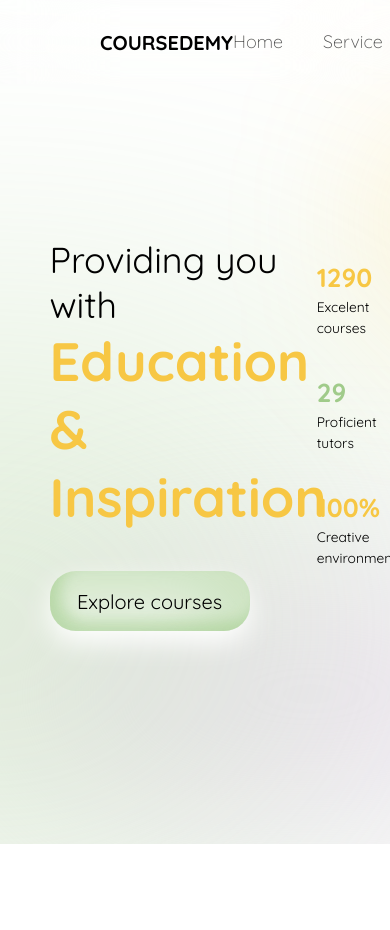
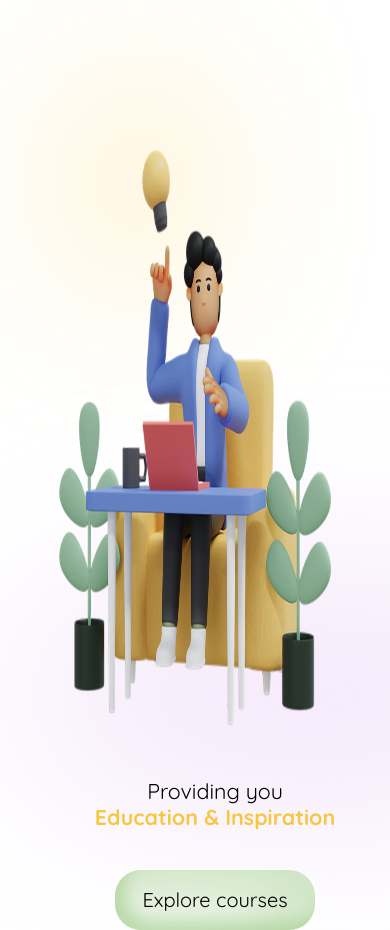
Before and after one commit to rnimisha/e-learning, a React (Create React App) app: page / in a window 390 px wide. Shown: the top 930 px of the page. Before the commit the page ends 844 px from the top, so only its background shows below. Built offline with nearby package versions, Linux system fonts and the light colour scheme.

Commit message:
banner media query

```diff
--- a/src/Components/Banner/Banner.js
+++ b/src/Components/Banner/Banner.js
@@ -9,20 +9,26 @@ import { motion } from "framer-motion"
 const Banner = () => {
 
     const leftSideVariant = {
-        whileInView :{
-            x : [-100, 0],
+        initial : {
+            opacity : 0
+        },
+        animate :{
+            opacity : 1,
             transition: {
+                delay : 0.5,
                 duration : 0.5,
-                ease: 'easeInOut'
             }
         }
     }
     const bottomVariant ={
-        whileInView :{
-            y : [100, 0],
+        initial :{
+            x : -540
+        },
+        animate :{
+            x : 0,
             transition: {
                 duration : 0.5,
-                ease: 'easeInOut'
+                ease: 'easeInOut',
             }
         }
     }
@@ -30,17 +36,17 @@ const Banner = () => {
     return (
         <div className='banner-container'>
             <div className="banner-left">
-                <motion.span variants={leftSideVariant} whileInView="whileInView">Providing you with </motion.span>
-                <motion.span variants={leftSideVariant} whileInView="whileInView">Education & Inspiration</motion.span>
+                <motion.span variants={bottomVariant} initial="initial" animate = "animate">Providing you</motion.span>
+                <motion.span variants={bottomVariant} initial="initial" animate = "animate">Education & Inspiration</motion.span>
                 {/* <p>Discover best psrograms built with industry experts</p> */}
 
-                <motion.button variants={bottomVariant} whileInView="whileInView" className='btn'>Explore courses</motion.button>
+                <motion.button variants={bottomVariant} initial="initial" animate = "animate" className='btn'>Explore courses</motion.button>
                 <div className="aura-effect effect-pos1"></div>
             </div>
 
             <div className="banner-right">
                 <div className="banner-img-container">
-                    <motion.img src={mainimg} alt="mainbanner" variants={bottomVariant} whileInView="whileInView"/>
+                    <motion.img src={mainimg} alt="mainbanner" variants={leftSideVariant} initial="initial" animate = "animate"/>
                     <motion.div
                     whileInView ={{scale : [0,1]}}
                     transition = {{duration : 1 , delay : 1, ease : 'easeInOut'}}
--- a/src/Components/Banner/banner.css
+++ b/src/Components/Banner/banner.css
@@ -18,12 +18,12 @@
 
 .banner-left>:nth-child(1)
 {
-    font-size: 1.8rem;
+    font-size: 4vw;
 }
 
 .banner-left>:nth-child(2)
 {
-    font-size: 2.7rem;
+    font-size: 4vw;
     font-weight: 700;
     color: #f7c744;
 
@@ -51,8 +51,8 @@
 
 }
 .banner-img-container>img{
-    min-width: 60%;
-    min-height: 60%;
+    min-width: 65%;
+    min-height: 65%;
     max-width: 95%;
     max-height: 95%;
 }
@@ -108,3 +108,103 @@
     left: 10px;
     filter: blur(90px);
 }
+
+@media only screen and (max-width: 1000px) {
+
+    .banner-mini-info{
+        flex: 0;
+        display: none;
+    }
+}
+@media only screen and (max-width: 890px) {
+
+
+    .banner-container{
+        width: 100%;
+        margin-left: 0 ;
+        display: inline-flex;
+        justify-content: center;
+        align-items: center;
+    }
+
+    .banner-left{
+        margin-left: 2rem;
+        margin-top: 1rem;
+        flex: 1;
+        width: 20vw;
+    }
+
+
+    .banner-right{
+        flex: 2;
+        display: block;
+    }
+
+    .banner-mini-info{
+        flex: 0;
+        display: none;
+    }
+
+    .banner-img-container{
+        display: flex;
+        justify-content: center;
+        position: relative;
+
+    }
+    .banner-img-container>img{
+        max-width: 80%;
+        max-height: 80%;
+    }
+
+}
+
+@media only screen and (max-width: 600px) {
+
+    .banner-container{
+        margin-left: 0 ;
+        display: flex;
+        justify-items: center;
+        flex-direction: column-reverse;
+        margin-top: 15vh;
+    }
+
+    .banner-left{
+        width: 100vw;
+        margin-left: 2rem;
+        margin-top: 1rem;
+        justify-content: center;
+        align-items: center;
+    }
+
+
+    .banner-right{
+        /* margin : 100px; */
+        width: 100vw;
+        height: 90vh;
+    }
+
+    .banner-img-container{
+        display: flex;
+        justify-content: center;
+        position: relative;
+
+    }
+    .banner-img-container>img{
+        width: 80vw;
+        height: 80vh;
+    }
+
+    .banner-left>:nth-child(1)
+    {
+        font-size: 5.5vw;
+    }
+    .banner-left>:nth-child(2)
+    {
+        font-size: 5.5vw;
+    }
+    .btn{
+        width: 10rem;
+        height: 3rem;
+        font-size: 1rem;
+    }
+}
--- a/src/Components/MiniInfo/MiniInfo.js
+++ b/src/Components/MiniInfo/MiniInfo.js
@@ -6,9 +6,14 @@ import { motion } from "framer-motion"
 const MiniInfo = ({number, text1, text2, id}) => {
 
   const rightSideVariant ={
-    whileInView :{
-        x : [200, 0],
+
+    initial :{
+      x : 400
+    },
+    animate :{
+        x : 0,
         transition: {
+          delay :1.5,
             duration : 0.5,
             ase: 'easeInOut'
 
@@ -17,7 +22,7 @@ const MiniInfo = ({number, text1, text2, id}) => {
   }
 
   return (
-    <motion.div className='mini-info-container' variants={rightSideVariant} whileInView="whileInView">
+    <motion.div className='mini-info-container' variants={rightSideVariant} initial="initial" animate = "animate">
         <span style= {{color : id === '0' ? '#a0cb8a' : '#F7C744'}}>{number}</span>
         <span>{text1}</span>
         <span>{text2}</span>
--- a/src/Components/MiniInfo/mini-info.css
+++ b/src/Components/MiniInfo/mini-info.css
@@ -9,12 +9,14 @@
 
 .mini-info-container>:nth-child(1)
 {
-    font-size: 1.3rem;
+    font-size: 2vw;
     font-weight: 700;
 }
 
 .mini-info-container>:nth-child(2),
 .mini-info-container>:nth-child(3)
 {
-    font-size: 0.69rem;
+    font-size: 1vw;
+    line-height: -2px;
+    color: #505050;
 }
--- a/src/Components/Navbar/navbar.css
+++ b/src/Components/Navbar/navbar.css
@@ -1,13 +1,13 @@
+@supports ((-webkit-backdrop-filter: none) or (backdrop-filter: none)){
 .navigation{
     height: 10vh;
     width: 100%;
     display: flex;
     justify-content: space-around;
     padding: 1.5rem 0rem 2rem;
-    backdrop-filter: blur(50px);
     -webkit-backdrop-filter: blur(50px);
-}
-
+    backdrop-filter: blur(5px);
+}}
 .nav-logo{
     flex: 2;
     display: flex;
@@ -33,3 +33,9 @@
     cursor: pointer;
     color: #505050;
 }
+
+@media only screen and (max-width: 768px) {
+    .navigation{
+        display: none;
+    }
+}
--- a/src/index.css
+++ b/src/index.css
@@ -7,20 +7,21 @@
   box-sizing: border-box;
   margin: 0;
   padding: 0;
+  scroll-behavior: smooth;
 }
 
-.btn{
+@supports ((-webkit-backdrop-filter: none) or (backdrop-filter: none)){.btn{
   width: 10rem;
   height: 3rem;
   border-radius: 20px;
   border: none;
   /* background-color: #A0CB8A; */
+  -webkit-backdrop-filter: blur(5px);
   backdrop-filter: blur(5px);
-  -webkit-backdrop-filter: blur(5px);
   background-color: #ffffffcc;
   border-radius: 26px;
   box-shadow: inset -35px 35px 68px 0px #a0cb8a80, inset 10px -10px 16px 0px #a0cb8a99, 0px 11px 28px 0px #ffffff;
-}
+}}
 
 .btn:hover{
   cursor: pointer;
@@ -28,3 +29,12 @@
   box-shadow:  -3px 3px 68px 0px #a0cb8a80, inset 10px -10px 16px 0px #a0cb8a99, 0px 11px 28px 0px #ffffff;
 
 }
+
+@media only screen and (max-width: 768px) {
+
+  .btn{
+    width: 5rem;
+    height: 1.8rem;
+    font-size: 0.5rem;
+  }
+}
```
